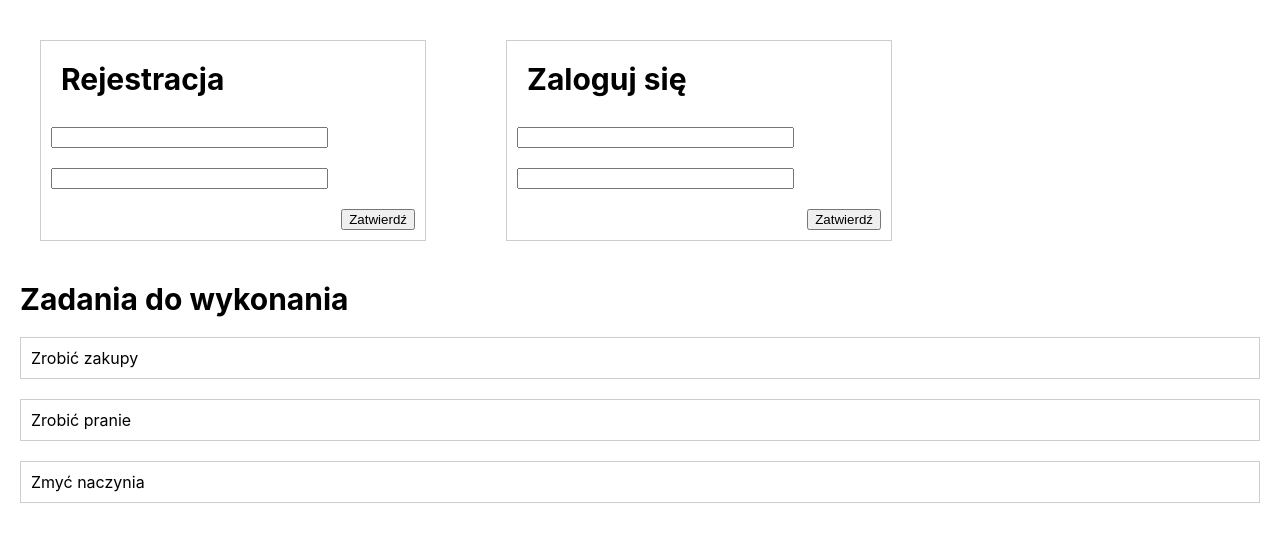
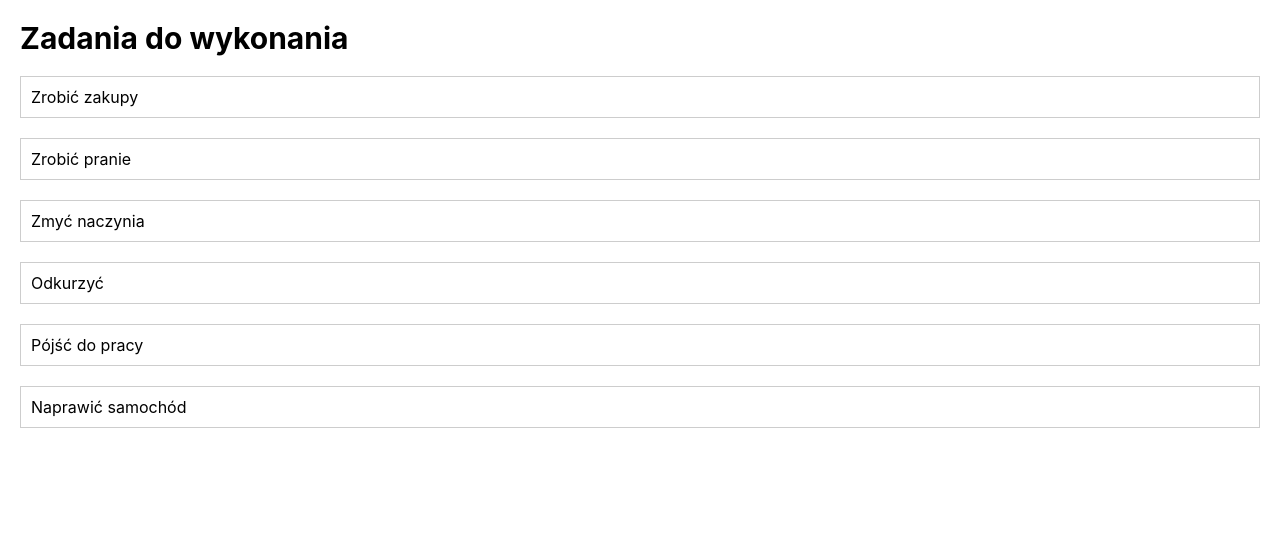
Before and after one commit to Marcin-Kwiatek/TODO-list, a React (Create React App) app in the folder my-app/: page / in a window 1280 px wide. Shown: the top 542 px of the page. Built offline with nearby package versions, Linux system fonts and the light colour scheme.

Commit message:
remove Login and Registration

```diff
--- a/my-app/src/App.js
+++ b/my-app/src/App.js
@@ -1,15 +1,10 @@
 import Todo from './Todo'
-import Registration from './Registration'
 import React from 'react';
-import Login from './Login'
-
 
 class App extends React.Component {
   render(){
   return (
     <>
-      <Registration></Registration>
-      <Login></Login>
       <Todo></Todo>
     </>
   )}
--- a/my-app/src/Login.js
+++ /dev/null
@@ -1,19 +0,0 @@
-import React from 'react'
-
-class Login extends React.Component {
-    render() {
-        return(
-            <>
-                <div className="container">
-                    <div className="toDoTitle">Zaloguj się</div>
-                    <input className="inputToLogin" type='text'></input>
-                    <input className="inputToLogin" type='password'></input>
-                    <button className="confirmationButton">Zatwierdź</button>
-
-                </div>
-            </>
-        )
-    }
-}
-
-export default Login
--- a/my-app/src/Registration.js
+++ /dev/null
@@ -1,19 +0,0 @@
-import React from 'react'
-
-class Registration extends React.Component {
-    render() {
-        return(
-            <>
-                <div className="container">
-                    <div className="toDoTitle">Rejestracja</div>
-                    <input className="inputToLogin" type='text'></input>
-                    <input className="inputToLogin" type='password'></input>
-                    <button className="confirmationButton">Zatwierdź</button>
-
-                </div>
-            </>
-        )
-    }
-}
-
-export default Registration
--- a/my-app/src/Todo.js
+++ b/my-app/src/Todo.js
@@ -3,14 +3,18 @@ import React from 'react'
 class Todo extends React.Component {
     state = {
         elements: [
-            {id:'23424', title:'Zrobić zakupy'},
-            {id:'23334', title:'Zrobić pranie'},
-            {id:'23234', title:'Zmyć naczynia'},
+            {title:'Zrobić zakupy'},
+            {title:'Zrobić pranie'},
+            {title:'Zmyć naczynia'},
+            {title:'Odkurzyć'},
+            {title:'Pójść do pracy'},
+            {title:'Naprawić samochód'},
+
         ]
     }
     render() {
         const elements = this.state.elements.map(e =>{
-            return <div className='task' key={e.id}>{e.title}</div>
+            return <div className='task'>{e.title}</div>
         })
         return(
             <>
--- a/my-app/src/index.css
+++ b/my-app/src/index.css
@@ -20,20 +20,3 @@ code {
     font-weight: bold;
     margin: 20px;
 }
-
-.container {
-    width: 30%;
-    margin: 40px;
-    border: 1px solid #cdcdcd;
-    float: left;
-}
-
-.inputToLogin {
-    width: 70%;
-    margin: 10px;
-}
-
-.confirmationButton {
-    float: right;
-    margin: 10px;
-}
```
